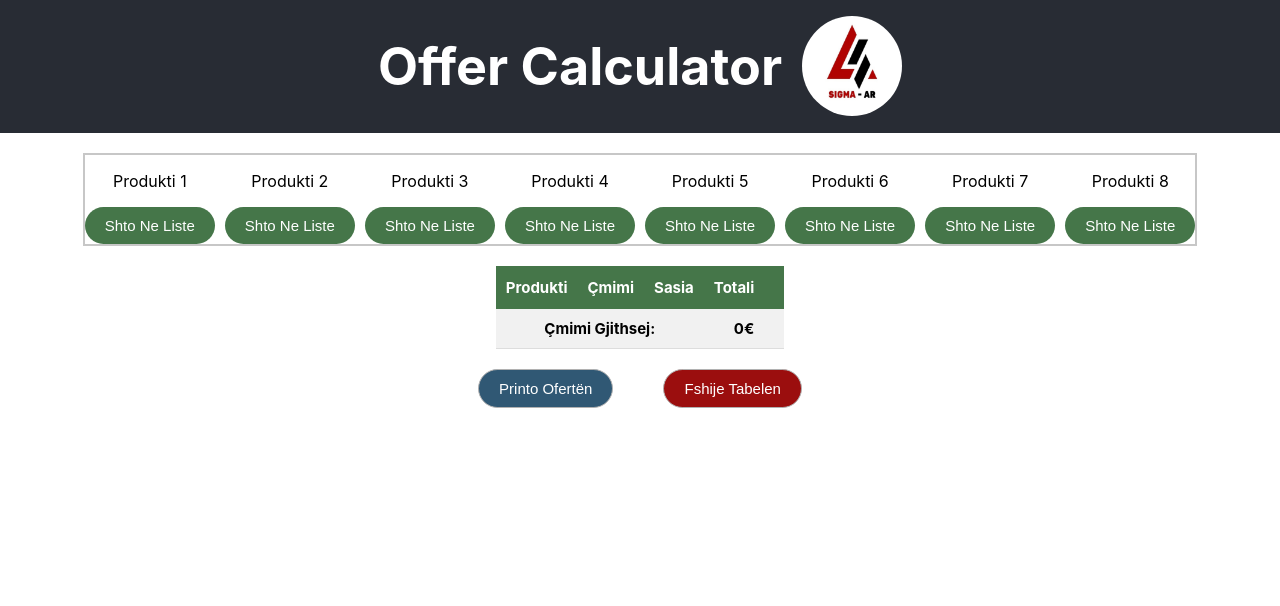
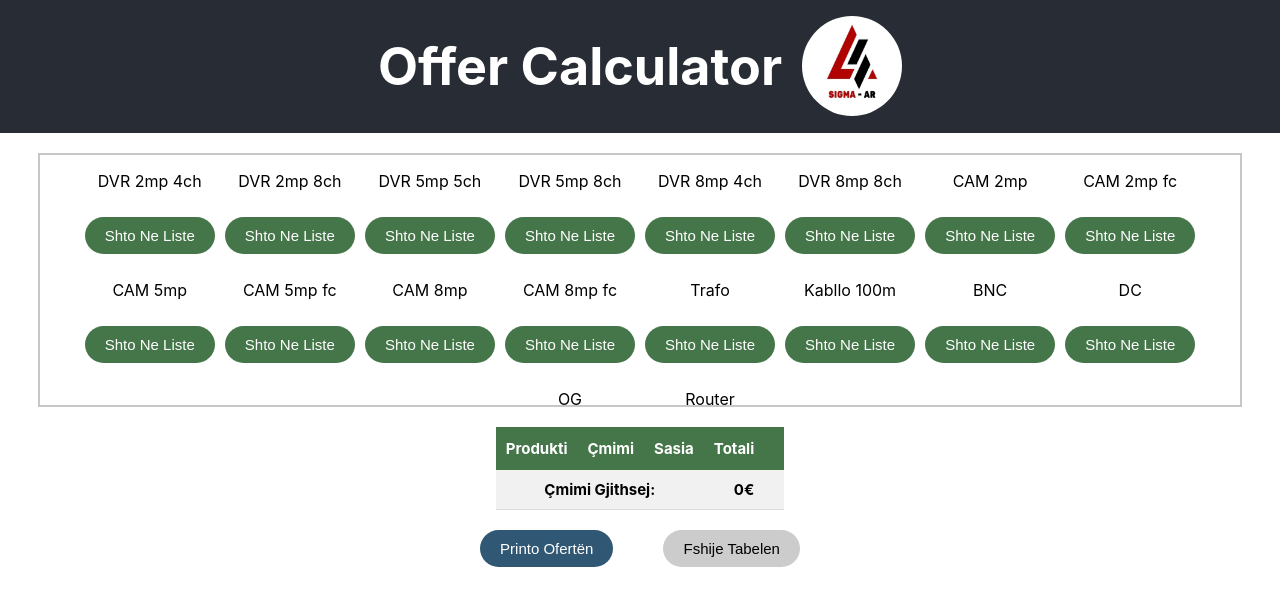
Before and after one commit to teutakk/OfferCalculator, a React (Create React App) app in the folder frontend/: page / in a window 1280 px wide. Shown: the top 606 px of the page. Built offline with nearby package versions, Linux system fonts and the light colour scheme.

Commit message:
remove item from products box

```diff
--- a/frontend/src/Calculator.js
+++ b/frontend/src/Calculator.js
@@ -8,49 +8,109 @@ const Calculator = () => {
   const data = [
     {
       id:1,
-      productName: "Produkti 1",
+      productName: "DVR 2mp 4ch",
       productDescription: "This is a description of product 1",
       productPrice: 100
     },
     {
       id:2,
-      productName: "Produkti 2",
+      productName: "DVR 2mp 8ch",
       productDescription: "This is a description of product 2",
       productPrice: 15
     },
     {
       id:3,
-      productName: "Produkti 3",
+      productName: "DVR 5mp 5ch",
       productDescription: "This is a description of product 3",
       productPrice: 5
     },
     {
       id:4,
-      productName: "Produkti 4",
+      productName: "DVR 5mp 8ch",
       productDescription: "This is a description of product 4",
       productPrice: 10
     },
     {
       id: 5,
-      productName: "Produkti 5",
+      productName: "DVR 8mp 4ch",
       productDescription: "This is a description of product 5",
       productPrice: 20
     },
     {
       id: 6,
-      productName: "Produkti 6",
+      productName: "DVR 8mp 8ch",
       productDescription: "This is a description of product 5",
       productPrice: 25
     },
     {
       id: 7,
-      productName: "Produkti 7",
+      productName: "CAM 2mp",
       productDescription: "This is a description of product 5",
       productPrice: 12
     },
     {
       id: 8,
-      productName: "Produkti 8",
+      productName: "CAM 2mp fc",
+      productDescription: "This is a description of product 5",
+      productPrice: 20
+    },
+    {
+      id: 9,
+      productName: "CAM 5mp",
+      productDescription: "This is a description of product 5",
+      productPrice: 20
+    },
+    {
+      id: 10,
+      productName: "CAM 5mp fc",
+      productDescription: "This is a description of product 5",
+      productPrice: 20
+    },
+    {
+      id: 11,
+      productName: "CAM 8mp",
+      productDescription: "This is a description of product 5",
+      productPrice: 20
+    },
+    {
+      id: 12,
+      productName: "CAM 8mp fc",
+      productDescription: "This is a description of product 5",
+      productPrice: 20
+    },
+    {
+      id: 13,
+      productName: "Trafo",
+      productDescription: "This is a description of product 5",
+      productPrice: 20
+    },
+    {
+      id: 14,
+      productName: "Kabllo 100m",
+      productDescription: "This is a description of product 5",
+      productPrice: 20
+    },
+    {
+      id: 15,
+      productName: "BNC",
+      productDescription: "This is a description of product 5",
+      productPrice: 20
+    },
+    {
+      id: 16,
+      productName: "DC",
+      productDescription: "This is a description of product 5",
+      productPrice: 20
+    },
+    {
+      id: 17,
+      productName: "OG",
+      productDescription: "This is a description of product 5",
+      productPrice: 20
+    },
+    {
+      id: 18,
+      productName: "Router",
       productDescription: "This is a description of product 5",
       productPrice: 20
     },
@@ -63,7 +123,6 @@ const Calculator = () => {
   });
 
   const [addedProductsId, setAddedProductsId] = useState([]);
-
 
     const handleAddToList = (product) => {
 
@@ -81,8 +140,8 @@ const Calculator = () => {
     useEffect(() => {
 
       let savedList = [];
+
       try {
-
         const saved = localStorage.getItem("offerList");
 
         if (saved) {
@@ -121,7 +180,6 @@ const Calculator = () => {
         setAddedProductsId([])
       }
     }
-
 
     const handleRemoveItem = (id) => {
 
@@ -183,12 +241,16 @@ const Calculator = () => {
         </div>
             <div className='main'>
               <div className='product-list'>
-
+                {/* {data.filter((groupedProd) => groupedProd.id <= 6) ? <p>Grupi 1</p>  : <p></p>} */}
+                {/* {data.filter((groupedProd) => groupedProd.id > 6) ? <p>Grupi 2</p>  : <p></p>} */}
                 {data.map((product) =>{
-                    return (
-                  <div key={product.id} className='product-card'>
+                  return (
+                    <div key={product.id} className='product-card'>
+                    {/* {product.id && <h2 className='product-group'>Grupi 1</h2>} */}
                     <p>{product.productName}</p>
                     <button className='add-to-cart' disabled={addedProductsId.includes(product.id)}  onClick={() => handleAddToList(product)}>Shto Ne Liste</button>
+                    {(addedProductsId.includes(product.id)) && <button className='remove-item-list' onClick={() => handleRemoveItem(product.id)}>Largo</button>}
+
                   </div>
                     )})
                 }
@@ -232,7 +294,7 @@ const Calculator = () => {
         </div>
         <div className='buttons'>
           <button className='print' onClick={() => window.print()}>Printo Ofertën</button>
-          <button className='delete' onClick={handleClearList}>Fshije Tabelen</button>
+          <button className='delete' disabled={productOnList.length === 0} onClick={handleClearList}>Fshije Tabelen</button>
         </div>
     </div>
   )
--- a/frontend/src/Calculator.scss
+++ b/frontend/src/Calculator.scss
@@ -30,13 +30,16 @@
         justify-content: center;
         border: 2px solid #c7c7c7;
         overflow-x: scroll;
+        overflow-y: scroll;
         gap: 10px;
         max-width: 1200px;
+        max-height: 250px;
         flex-wrap: wrap;
 
         .product-card{
             display: flex;
             flex-direction: column;
+            gap: 10px;
 
             .add-to-cart{
                 background-color: #457649;
@@ -51,6 +54,16 @@
                     background-color: #ccc;
                     cursor: not-allowed;
                 }
+            }
+            .remove-item-list{
+                background-color: #fff0f0;
+                color: #d80606;
+                padding: 10px 20px;
+                border: none;
+                cursor: pointer;
+                font-size: 15px;
+                border-radius: 25px;
+                transition: all 0.3s ease;
             }
         }
     }
@@ -67,6 +80,11 @@
         padding: 10px 20px;
         border: 1px solid #b1b1b1;
         background-color: transparent;
+        border: none;
+        &:hover{
+            background-color: #c2bebe71;
+            color:#282c34;
+        }
     }
     .print{
         background-color: #305874;
@@ -81,6 +99,11 @@
         border-radius: 25px;
         cursor: pointer;
         font-size: 15px;
+        &:disabled{
+            background-color: #ccc;
+            cursor: not-allowed;
+            color: black;
+        }
     }
 }
 
```
